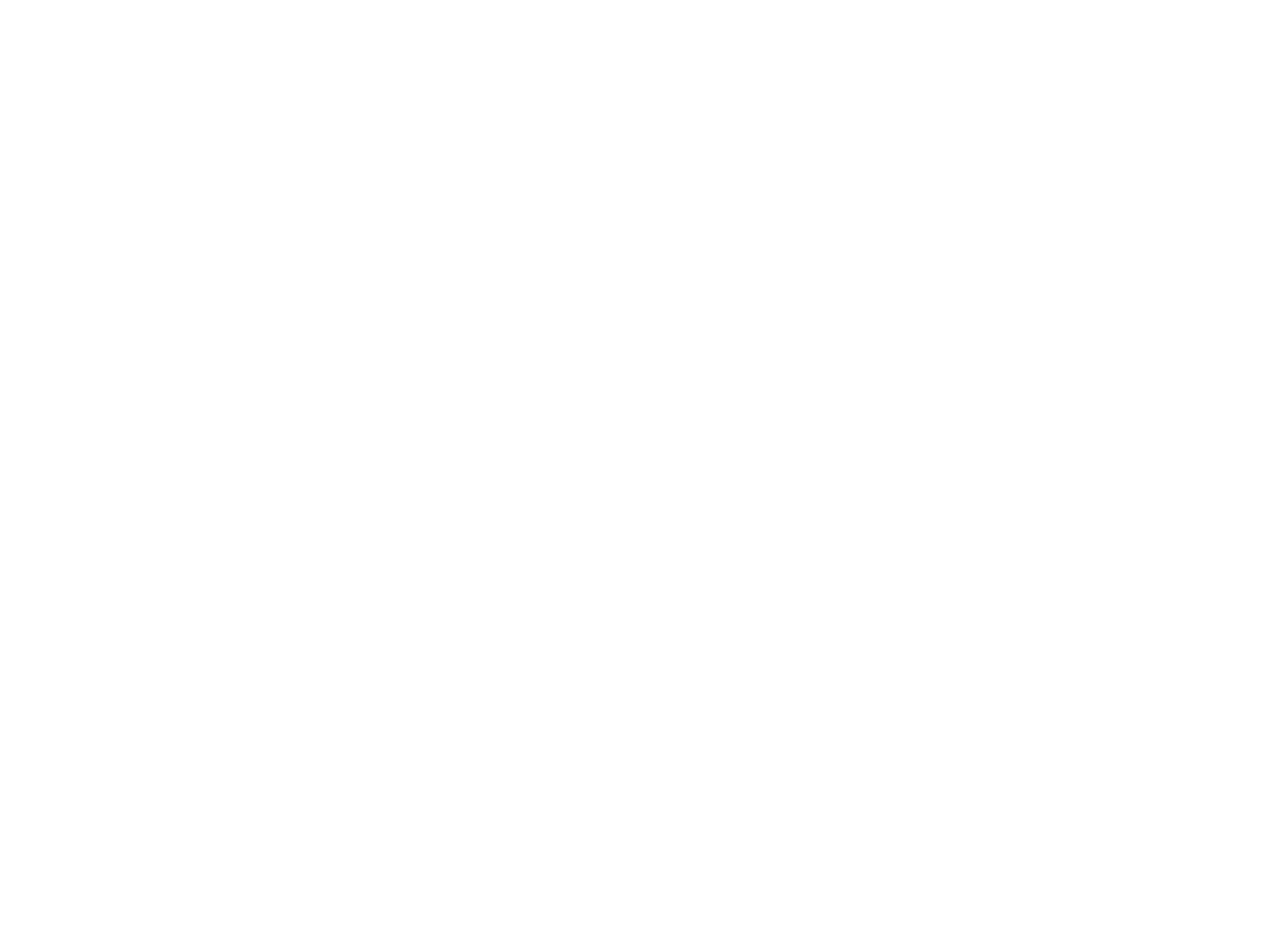
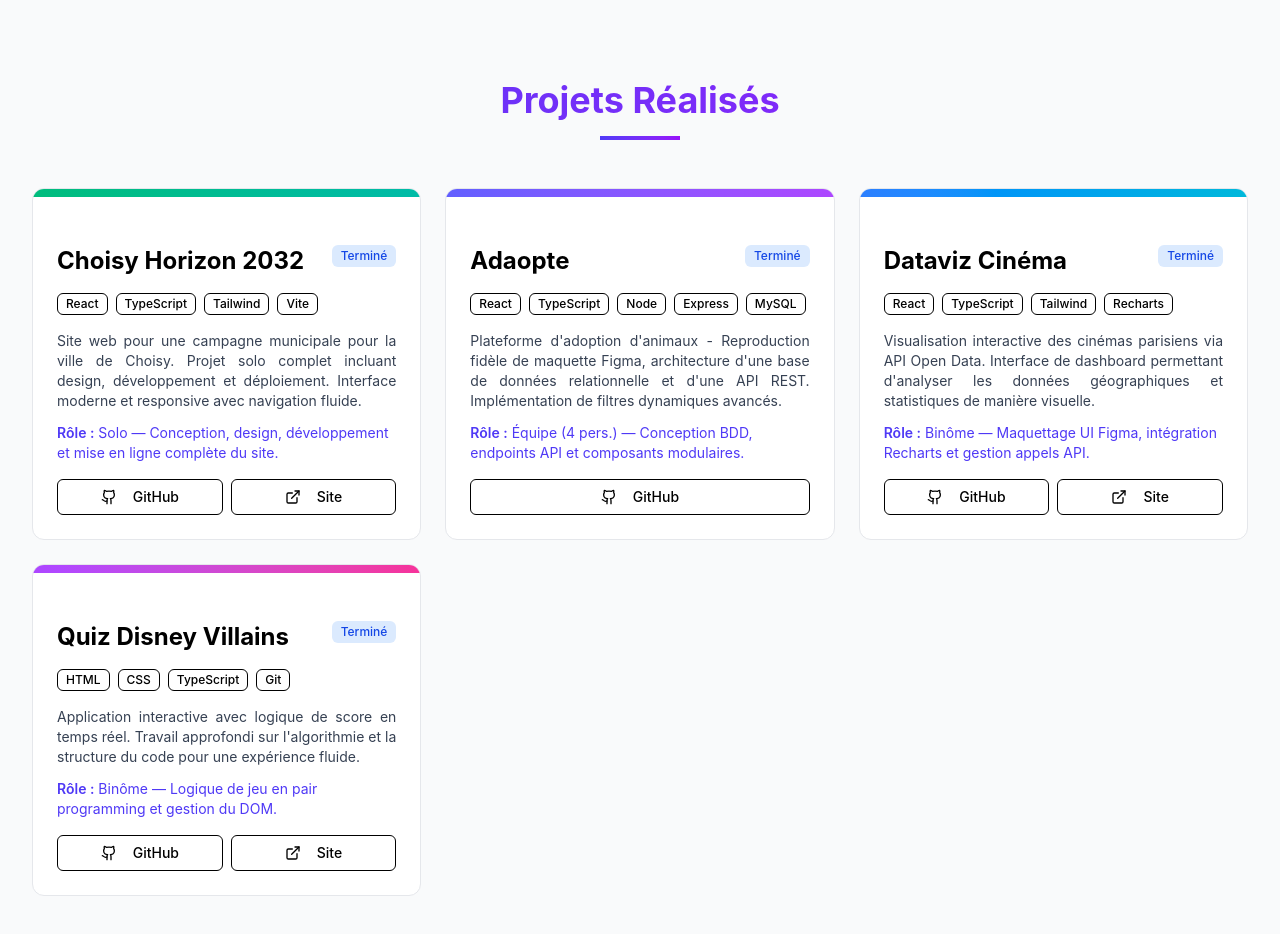
Before and after one commit to adebaille/portfolio-dev, a React (Vite) app: page / in a window 1280 px wide. Shown: the part 2180-3114 px from the top of the page. Before the commit the page ends 2180 px from the top, so only its background shows below. Built offline with nearby package versions, Linux system fonts and the light colour scheme.

Commit message:
structure Project code and add on main

```diff
--- a/src/component/Project.tsx
+++ b/src/component/Project.tsx
@@ -0,0 +1,109 @@
+import { Card } from './ui/card';
+import { Badge } from './ui/badge';
+import { Button } from './ui/button';
+import { Github, ExternalLink } from 'lucide-react';
+
+export function Projects() {
+  const projects = [
+    {
+      title: 'Choisy Horizon 2032',
+      status: 'Terminé',
+      statusColor: 'bg-blue-100 text-blue-700',
+      technologies: ['React', 'TypeScript', 'Tailwind', 'Vite'],
+      description: "Site web pour une campagne municipale pour la ville de Choisy. Projet solo complet incluant design, développement et déploiement. Interface moderne et responsive avec navigation fluide.",
+      role: 'Solo — Conception, design, développement et mise en ligne complète du site.',
+      github: 'https://github.com/adebaille/choisy-horizon-2032',
+      website: 'https://choisyhorizon2032.fr/',
+      color: 'from-emerald-500 to-teal-500',
+    },
+    {
+      title: 'Adaopte',
+      status: 'Terminé',
+      statusColor: 'bg-blue-100 text-blue-700',
+      technologies: ['React', 'TypeScript', 'Node', 'Express', 'MySQL'],
+      description: "Plateforme d'adoption d'animaux - Reproduction fidèle de maquette Figma, architecture d'une base de données relationnelle et d'une API REST. Implémentation de filtres dynamiques avancés.",
+      role: 'Équipe (4 pers.) — Conception BDD, endpoints API et composants modulaires.',
+      github: 'https://github.com/adebaille/adaopte',
+      color: 'from-indigo-500 to-purple-500',
+    },
+    {
+      title: 'Dataviz Cinéma',
+      status: 'Terminé',
+      statusColor: 'bg-blue-100 text-blue-700',
+      technologies: ['React', 'TypeScript', 'Tailwind', 'Recharts'],
+      description: "Visualisation interactive des cinémas parisiens via API Open Data. Interface de dashboard permettant d'analyser les données géographiques et statistiques de manière visuelle.",
+      role: 'Binôme — Maquettage UI Figma, intégration Recharts et gestion appels API.',
+      github: 'https://github.com/adebaille/dataviz-project',
+      website: 'https://dataviz-project-vert.vercel.app/',
+      color: 'from-blue-500 to-cyan-500',
+    },
+    {
+      title: 'Quiz Disney Villains',
+      status: 'Terminé',
+      statusColor: 'bg-blue-100 text-blue-700',
+      technologies: ['HTML', 'CSS', 'TypeScript', 'Git'],
+      description: "Application interactive avec logique de score en temps réel. Travail approfondi sur l'algorithmie et la structure du code pour une expérience fluide.",
+      role: 'Binôme — Logique de jeu en pair programming et gestion du DOM.',
+      github: 'https://github.com/giovanafarinha/quiz',
+      website: 'https://quiz-disney.netlify.app/',
+      color: 'from-purple-500 to-pink-500',
+    },
+  ];
+
+  return (
+    <section id="projets" className="py-20 px-4 sm:px-6 lg:px-8 bg-gray-50">
+      <div className="max-w-7xl mx-auto">
+        <div className="text-center mb-12">
+          <h2 className="text-4xl font-bold mb-4 bg-gradient-to-r from-indigo-600 to-purple-600 bg-clip-text text-transparent">
+            Projets Réalisés
+          </h2>
+          <div className="w-20 h-1 bg-gradient-to-r from-indigo-600 to-purple-600 mx-auto"></div>
+        </div>
+
+        <div className="grid md:grid-cols-1 lg:grid-cols-3 gap-6">
+          {projects.map((project, index) => (
+            <Card key={index} className="overflow-hidden hover:shadow-xl transition-shadow">
+              <div className={`h-2 bg-gradient-to-r ${project.color}`}></div>
+              <div className="p-6">
+                <div className="flex items-start justify-between mb-4">
+                  <h3 className="text-2xl font-bold">{project.title}</h3>
+                  <Badge className={project.statusColor}>{project.status}</Badge>
+                </div>
+
+                <div className="flex flex-wrap gap-2 mb-4">
+                  {project.technologies.map((tech, techIndex) => (
+                    <Badge key={techIndex} variant="outline" className="text-xs">
+                      {tech}
+                    </Badge>
+                  ))}
+                </div>
+
+                <p className="text-sm text-gray-700 mb-3 text-justify">{project.description}</p>
+                <p className="text-sm text-indigo-600 mb-4">
+                  <span className="font-semibold">Rôle :</span> {project.role}
+                </p>
+
+                <div className="flex gap-2">
+                  <Button variant="outline" asChild className="flex-1">
+                    <a href={project.github} target="_blank" rel="noopener noreferrer">
+                      <Github size={16} className="mr-2" />
+                      GitHub
+                    </a>
+                  </Button>
+                  {project.website && (
+                    <Button variant="outline" asChild className="flex-1">
+                      <a href={project.website} target="_blank" rel="noopener noreferrer">
+                        <ExternalLink size={16} className="mr-2" />
+                        Site
+                      </a>
+                    </Button>
+                  )}
+                </div>
+              </div>
+            </Card>
+          ))}
+        </div>
+      </div>
+    </section>
+  );
+}
--- a/src/main.tsx
+++ b/src/main.tsx
@@ -5,6 +5,7 @@
 import { HeroWithSkills } from './component/Hero'
 import { About } from './component/About'
 import { Skills } from './component/Skills'
+import { Projects } from './component/Project'
 
 
 function App() {
@@ -15,6 +16,7 @@
     <HeroWithSkills />
     <About />
     <Skills />
+    <Projects />
     </>
   )
 }
```
